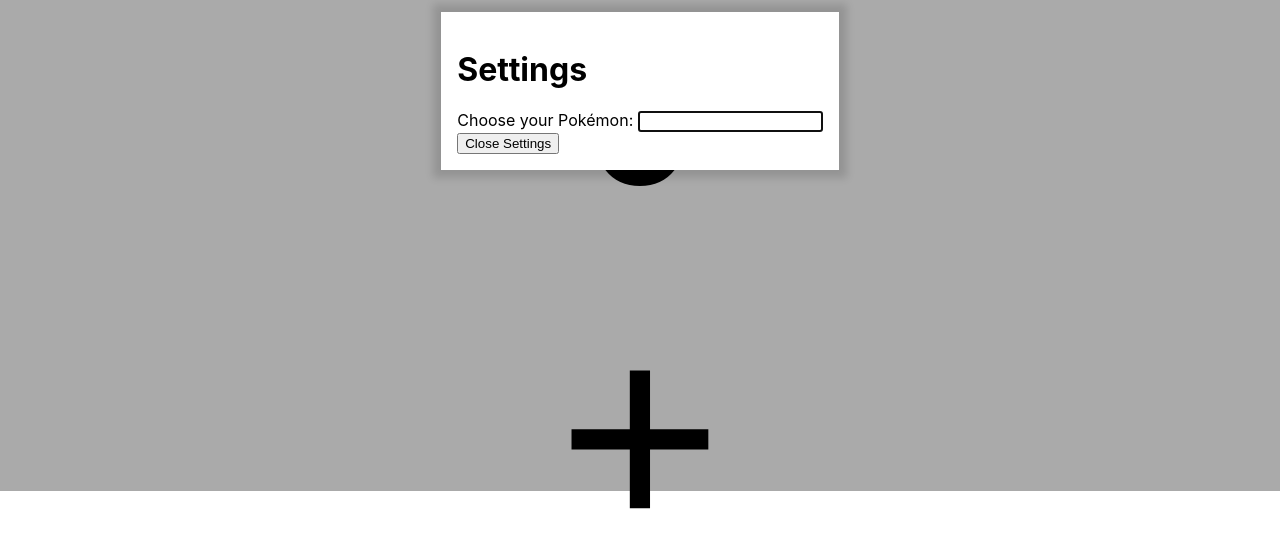
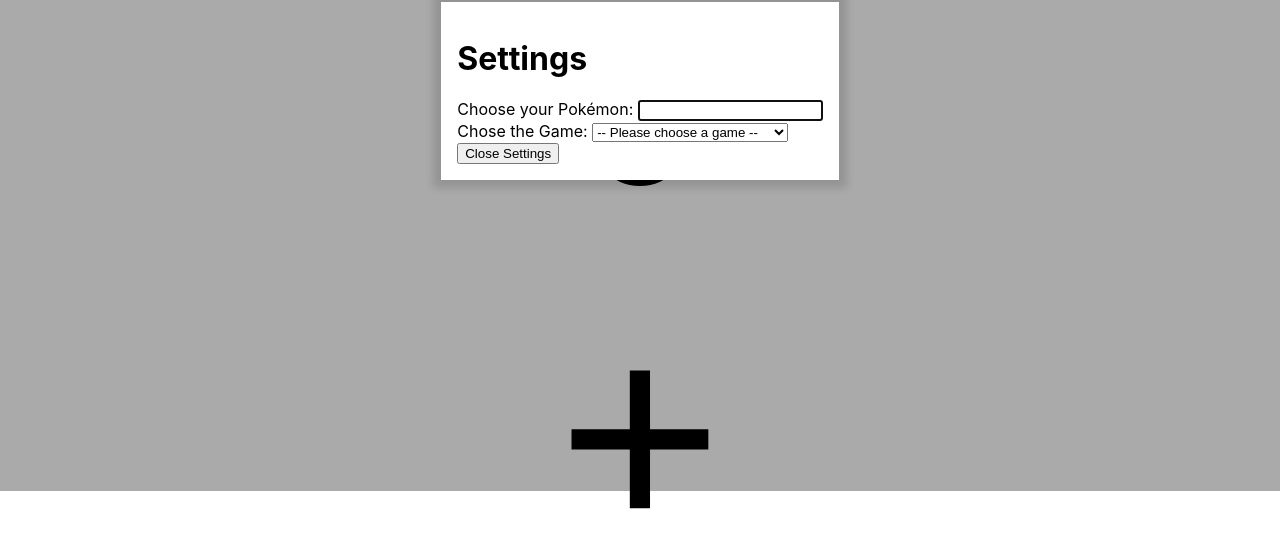
Before and after one commit to jonot-cyber/shiny-counter, a plain HTML site: page index.html in a window 1280 px wide. Both pictures are taken after a click on the button 1252 px from the left and 23 px from the top of the page. Shown: the part 309-856 px from the top of the page. Drawn offline with Linux system fonts and the light colour scheme.

Commit message:
Add game selection dropdown

```diff
--- a/index.html
+++ b/index.html
@@ -21,6 +21,23 @@
       <h1>Settings</h1>
       <label for="pokemon-chooser">Choose your Pokémon:</label>
       <input id="pokemon-chooser"><br>
+      <label for="game-chooser">Chose the Game:</label>
+      <select id="game-chooser">
+	<option value="">-- Please choose a game --</option>
+	<option value="au">Gold</option>
+	<option value="ag">Silver</option>
+	<option value="cr">Crystal</option>
+	<option value="rs">Ruby/Sapphire</option>
+	<option value="frlg">FireRed/LeafGreen</option>
+	<option value="em">Emerald</option>
+	<option value="dp">Diamond/Pearl</option>
+	<option value="hgss">HeartGold/SoulSilver</option>
+	<option value="pt">Platinum</option>
+	<option value="bw">Black/White</option>
+	<option value="xy">X/Y</option>
+	<option value="oras">Omega Ruby/Alpha Sapphire</option>
+	<option value="sm">Sun/Moon</option>
+      </select><br>
       <button class="settings-close">Close Settings</button>
     </dialog>
   </body>
```
